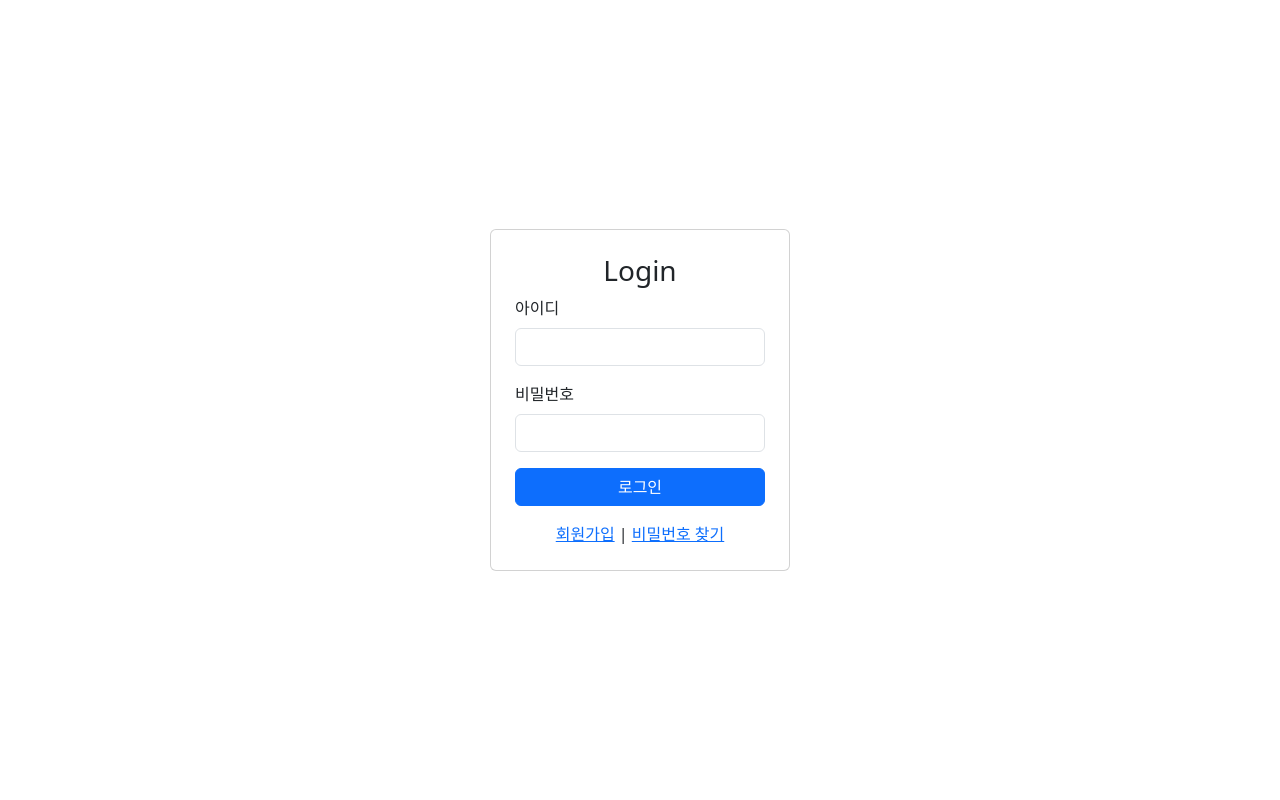
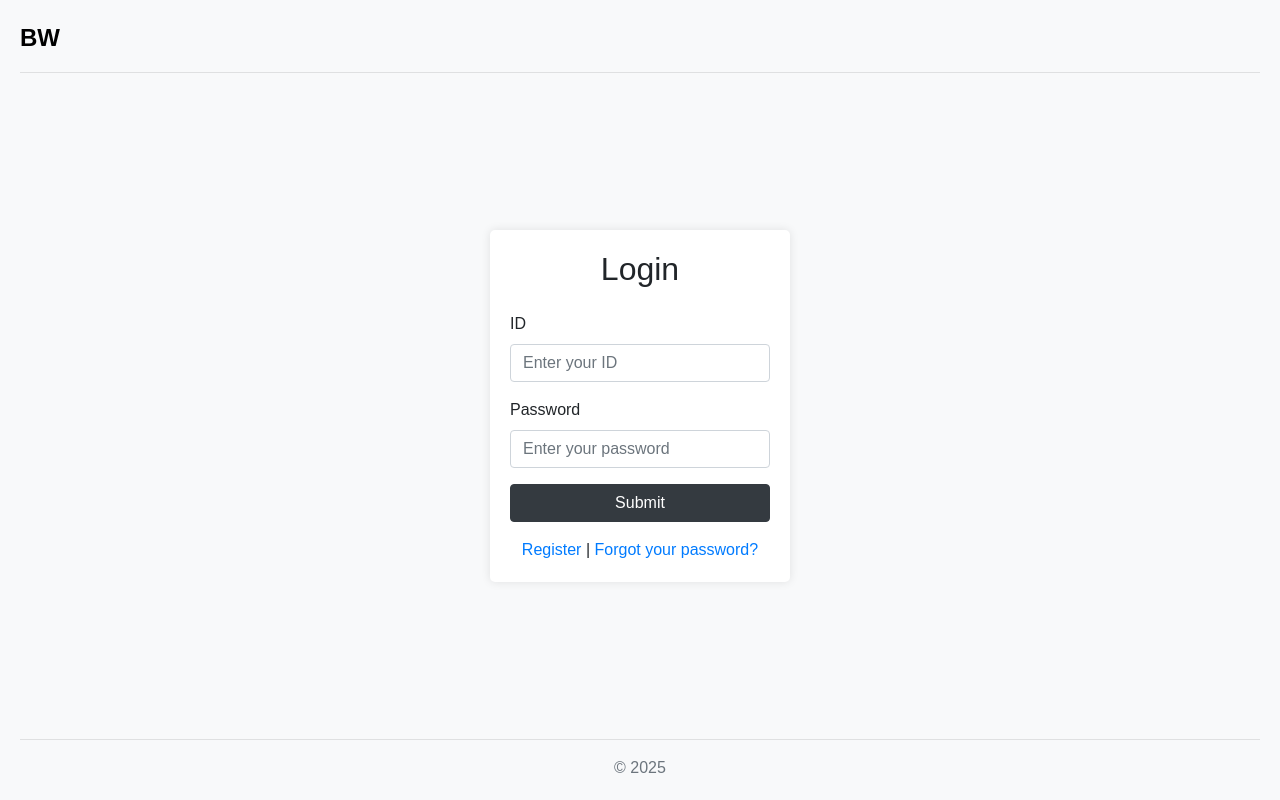
Before and after one commit to eungyukm/Miravelle, a Django app: page /users/ in a window 1280 px wide. Run offline with Django 5.2, Linux system fonts and the light colour scheme; some libraries are stand-ins or nearby versions.

Commit message:
fix : edit login html

```diff
--- a/core/users/templates/login.html
+++ b/core/users/templates/login.html
@@ -1,30 +1,104 @@
 <!DOCTYPE html>
-<html lang="ko">
+<html lang="en">
 <head>
     <meta charset="UTF-8">
     <meta name="viewport" content="width=device-width, initial-scale=1.0">
-    <title>로그인</title>
-    <link href="https://cdn.jsdelivr.net/npm/bootstrap@5.3.0/dist/css/bootstrap.min.css" rel="stylesheet">
+    <title>Login Form</title>
+    <link rel="stylesheet" href="https://stackpath.bootstrapcdn.com/bootstrap/4.5.2/css/bootstrap.min.css">
+    <style>
+        body {
+            font-family: sans-serif;
+            background-color: #f8f9fa; /* Light gray background */
+            display: flex;
+            flex-direction: column;
+            min-height: 100vh; /* Ensure full height */
+        }
+
+        /* Header */
+        .header {
+            padding: 20px;
+            text-align: left;
+        }
+
+        /* Main Container */
+        .main-container {
+            flex: 1; /* Allow the main container to take up remaining space */
+            display: flex;
+            justify-content: center;
+            align-items: center;
+        }
+
+        /* Login Form Container */
+        .login-container {
+            width: 300px;
+            padding: 20px;
+            background-color: #fff;
+            border-radius: 5px;
+            box-shadow: 0 0 10px rgba(0, 0, 0, 0.1);
+        }
+
+        .form-control {
+            margin-bottom: 15px;
+        }
+
+        .btn-primary {
+            background-color: #343a40;
+            border-color: #343a40;
+            width: 100%;
+        }
+
+        .btn-primary:hover {
+            background-color: #23272b;
+            border-color: #23272b;
+        }
+
+        /* Footer */
+        .footer {
+            text-align: center;
+            padding: 20px;
+            color: #6c757d;
+        }
+
+        /* Rounded corners for the whole page */
+        html, body {
+            border-radius: 10px; /* Round the corners */
+            overflow: hidden; /* Hide any overflow */
+        }
+    </style>
 </head>
 <body>
-    <div class="container d-flex justify-content-center align-items-center vh-100">
-        <div class="card p-4" style="width: 300px;">
-            <h3 class="text-center">Login</h3>
-            <form action="/login" method="POST">
-                <div class="mb-3">
-                    <label for="username" class="form-label">아이디</label>
-                    <input type="text" id="username" name="username" class="form-control" required>
+    <div class="header">
+        <a style="color: black; font-size: 24px;" href="#" class="logo"><strong>BW</strong></a>
+        <hr>
+    </div>
+
+    <div class="main-container">
+        <div class="login-container">
+            <h2 class="text-center mb-4">Login</h2>
+            <form>
+                <div class="form-group">
+                    <label for="id">ID</label>
+                    <input type="text" class="form-control" id="id" placeholder="Enter your ID">
                 </div>
-                <div class="mb-3">
-                    <label for="password" class="form-label">비밀번호</label>
-                    <input type="password" id="password" name="password" class="form-control" required>
+                <div class="form-group">
+                    <label for="password">Password</label>
+                    <input type="password" class="form-control" id="password" placeholder="Enter your password">
                 </div>
-                <button type="submit" class="btn btn-primary w-100">로그인</button>
+                <button type="submit" class="btn btn-primary">Submit</button>
             </form>
             <div class="text-center mt-3">
-                <a href="/register">회원가입</a> | <a href="/forgot-password">비밀번호 찾기</a>
+                <a href="#">Register</a> | <a href="#">Forgot your password?</a>
             </div>
         </div>
     </div>
+
+    <div class="footer">
+        <hr>
+        © 2025
+    </div>
+
+    <script src="https://code.jquery.com/jquery-3.5.1.slim.min.js"></script>
+    <script src="https://cdn.jsdelivr.net/npm/@popperjs/core@2.5.3/dist/umd/popper.min.js"></script>
+    <script src="https://stackpath.bootstrapcdn.com/bootstrap/4.5.2/js/bootstrap.min.js"></script>
 </body>
 </html>
```
